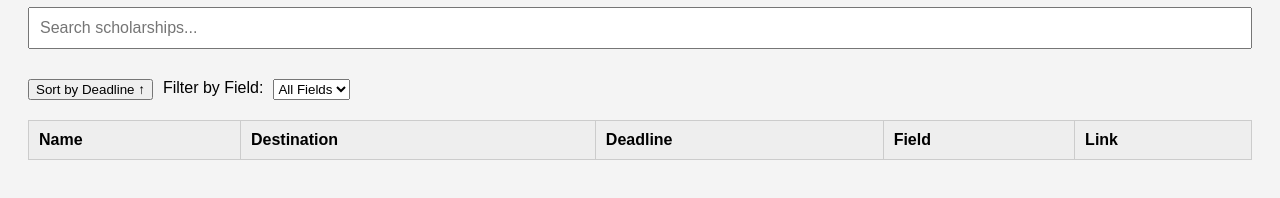
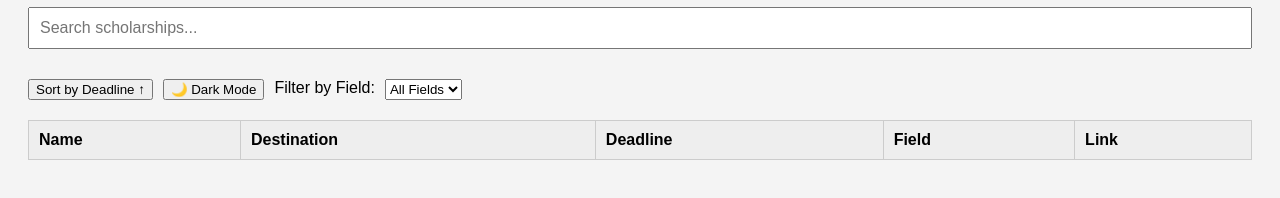
Before and after one commit to jackforce08/libya-scholarships, a plain HTML site: page index.html in a window 1280 px wide. Shown: the part 130-328 px from the top of the page. Drawn offline with nearby package versions, Linux system fonts and the light colour scheme.

Commit message:
Update index.html

```diff
--- a/index.html
+++ b/index.html
@@ -11,6 +11,7 @@
     <button id="toggle-language">🌐 العربية</button>
     <input type="text" id="search" placeholder="Search scholarships...">
     <button id="sort-deadline">Sort by Deadline ↑</button>
+    <button id="toggle-dark">🌙 Dark Mode</button>
     <label for="field-filter">Filter by Field:</label>
     <select id="field-filter">
       <option value="">All Fields</option>
```
